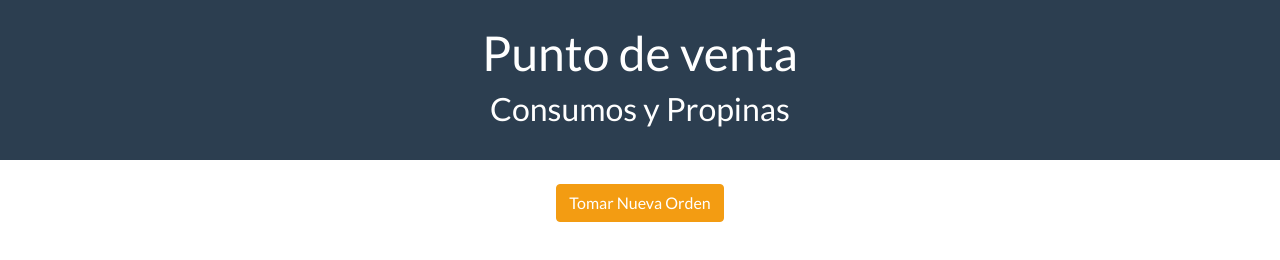
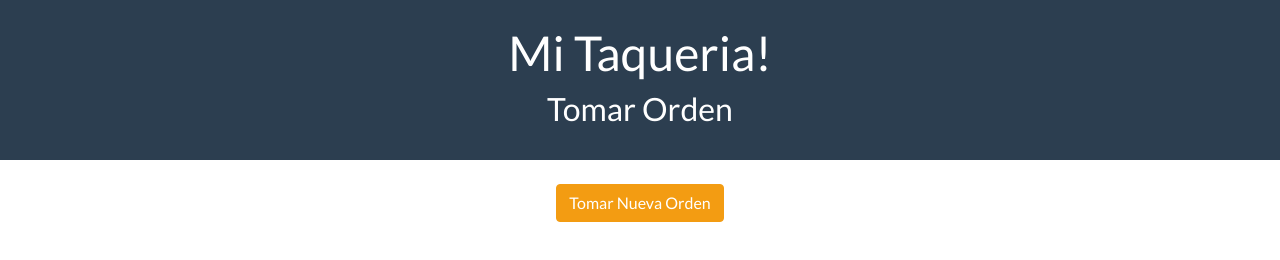
Before and after one commit to eljoel333/MiTaqueria, a plain HTML site: page index.html in a window 1280 px wide. Drawn offline with Linux system fonts and the light colour scheme; some packages are replaced by stand-ins of ours; a script that the page names is missing.

Commit message:
tercer commit

```diff
--- a/index.html
+++ b/index.html
@@ -4,15 +4,15 @@
     <meta charset="UTF-8">
     <meta http-equiv="X-UA-Compatible" content="IE=edge">
     <meta name="viewport" content="width=device-width, initial-scale=1.0">
-    <title>Consumos y propinas JGH</title>
+    <title>Mi Taqueria JGH</title>
     <link rel="stylesheet" href="css/styles.css">
 
 </head>
 <body>
 
     <header class="py-4 bg-primary">
-        <h1 class="text-center text-white fs-1">Punto de venta</h1>
-        <h1 class="text-center text-white fs-3">Consumos y Propinas</h3>
+        <h1 class="text-center text-white fs-1">Mi Taqueria!</h1>
+        <h1 class="text-center text-white fs-3">Tomar Orden</h3>
     </header>
 
     <div class="d-flex mt-4 justify-content-center">
```
